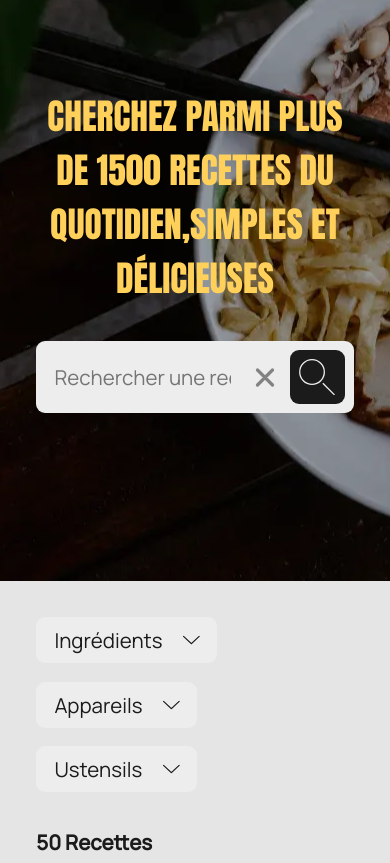
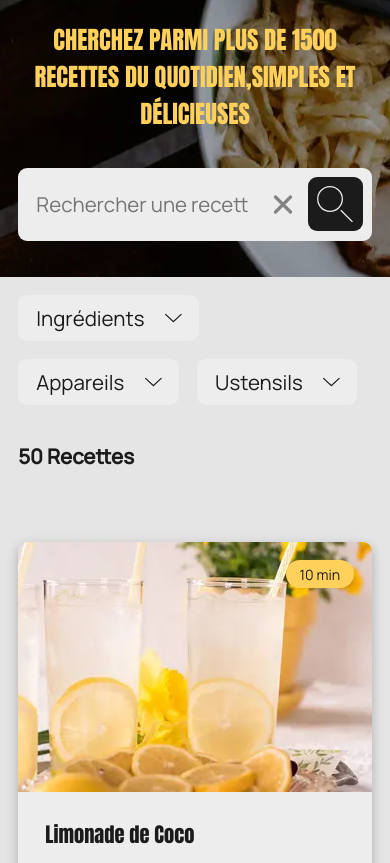
Before and after one commit to MisterFried/les-petits-plats, a website built with Vite: page index.html in a window 390 px wide. Shown: the part 79-942 px from the top of the page. Built offline with nearby package versions, Linux system fonts and the light colour scheme.

Commit message:
feat: improve mobile design

```diff
--- a/src/scss/base/_typography.scss
+++ b/src/scss/base/_typography.scss
@@ -51,3 +51,9 @@ h6 {
 	font-size: var(--fs-300);
 	text-align: left;
 }
+
+@media screen and (width < 750px) {
+	.header__title {
+		font-size: var(--fs-500);
+	}
+}
--- a/src/scss/components/_dropdown.scss
+++ b/src/scss/components/_dropdown.scss
@@ -2,7 +2,6 @@
 
 .dropdown-menu {
 	position: relative;
-	z-index: 2;
 
 	&.open {
 		.dropdown-button {
@@ -41,6 +40,7 @@
 .dropdown-content {
 	position: absolute;
 	inset: 100% auto auto 0;
+	z-index: 1;
 
 	width: 100%;
 	max-height: 20rem;
--- a/src/scss/layout/_homepage.scss
+++ b/src/scss/layout/_homepage.scss
@@ -21,7 +21,7 @@
 	}
 
 	&__searchbar {
-		@include m.flexbox(row, 1rem, nowrap, start, center);
+		@include m.flexbox(row, 1rem, nowrap, start, stretch);
 
 		width: min(80ch, 100%);
 		padding: 0.5rem;
@@ -32,7 +32,6 @@
 
 	&__input {
 		width: 100%;
-		height: 100%;
 		padding-inline: 0.5rem;
 		border: none;
 
@@ -132,3 +131,18 @@
 
 	padding: 2rem;
 }
+
+@media screen and (width < 750px) {
+	.header {
+		height: fit-content;
+		padding: 5.5rem 1rem 2rem;
+	}
+
+	.filter {
+		padding: 1rem;
+	}
+
+	.recipes {
+		padding: 1rem;
+	}
+}
```
Also changed, not shown: algorigramme.jpg (added).
